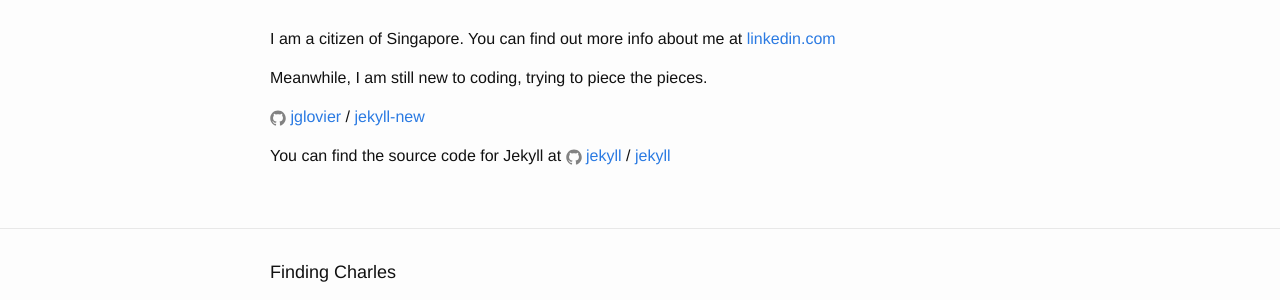
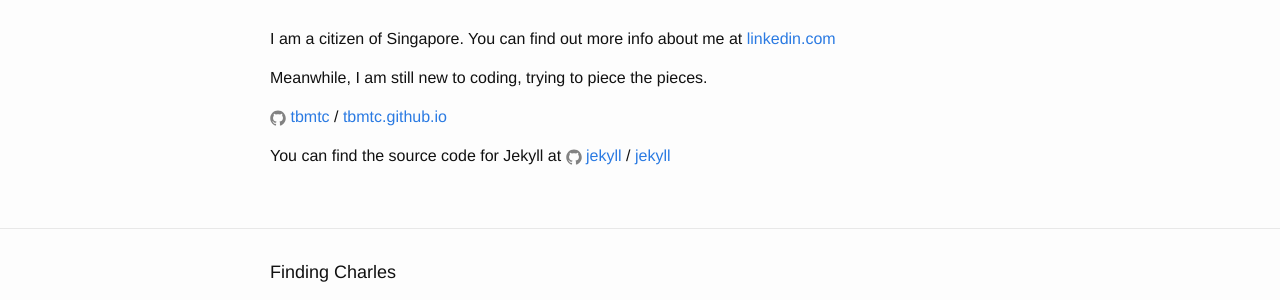
Before and after one commit to tbmtc/my-first-web, a Jekyll site: the page built from about.md, in a window 1280 px wide. Shown: the part 137-437 px from the top of the page. Built offline with Jekyll 4.4.1, drawn with Linux system fonts in a browser that asks for light colours.

Commit message:
Update about.md

```diff
--- a/about.md
+++ b/about.md
@@ -8,8 +8,8 @@ I am a citizen of Singapore. You can find out more info about me at [linkedin.co
 
 Meanwhile, I am still new to coding, trying to piece the pieces.
 
-{% include icon-github.html username="jglovier" %} /
-[jekyll-new](https://github.com/jglovier/jekyll-new)
+{% include icon-github.html username="tbmtc" %} /
+[tbmtc.github.io](https://github.com/tbmtc/tbmtc.github.io)
 
 You can find the source code for Jekyll at
 {% include icon-github.html username="jekyll" %} /
```
